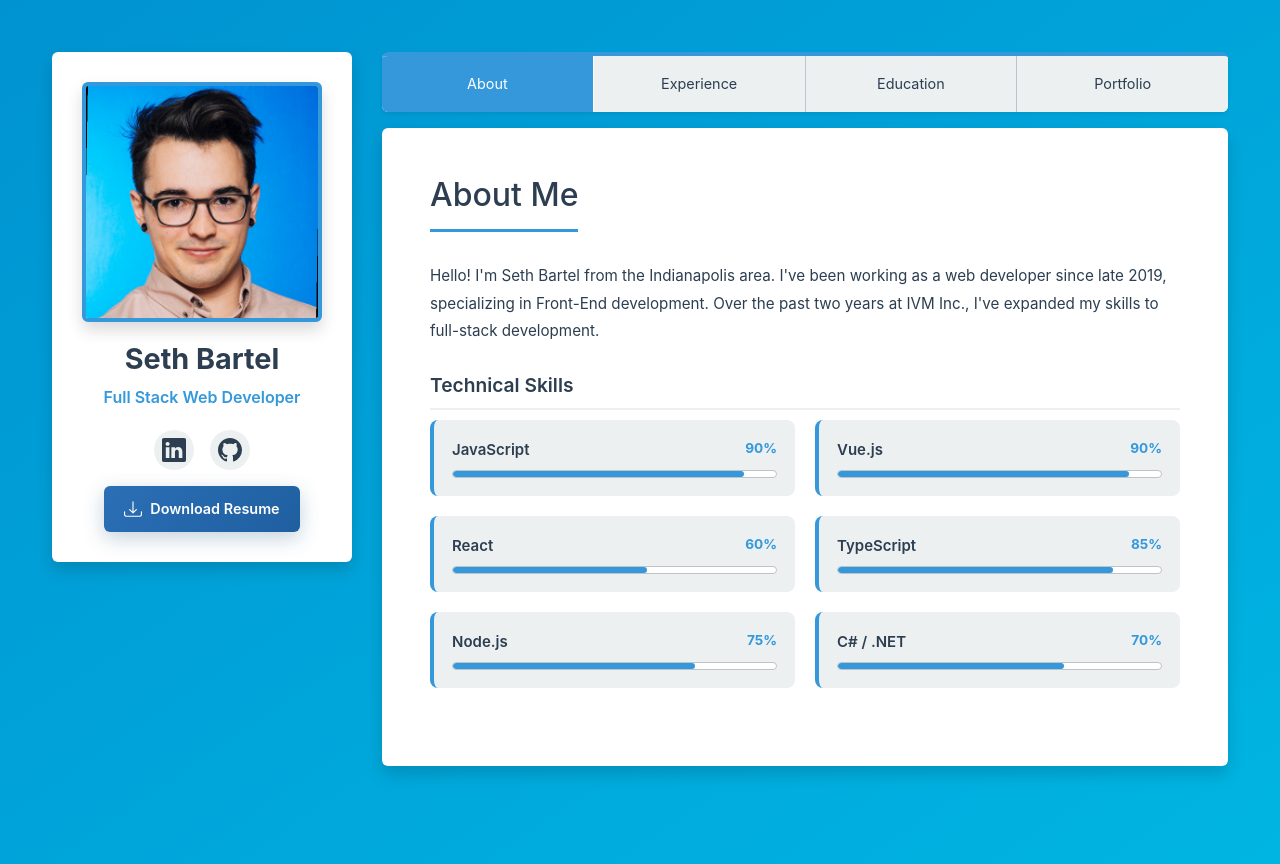
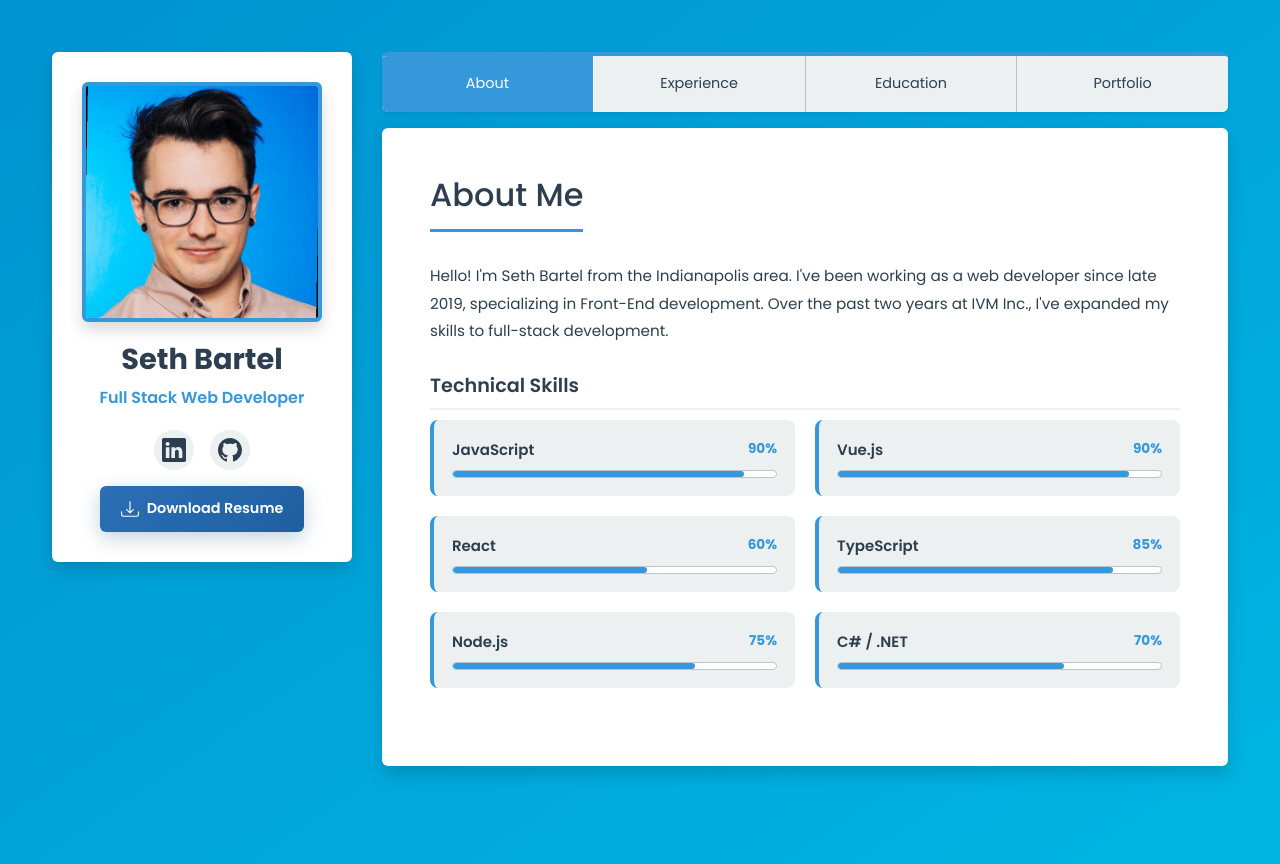
Before and after one commit to slabbylabby/vue-resume-app, a Vue app: page / in a window 1280 px wide. Built offline with nearby package versions, Linux system fonts and the light colour scheme.

Commit message:
font change

```diff
--- a/index.html
+++ b/index.html
@@ -5,6 +5,12 @@
     <link rel="icon" href="/favicon.ico" />
     <meta name="viewport" content="width=device-width, initial-scale=1.0" />
     <meta name="referrer" content="no-referrer" />
+    <link rel="preconnect" href="https://fonts.googleapis.com" />
+    <link rel="preconnect" href="https://fonts.gstatic.com" crossorigin />
+    <link
+      href="https://fonts.googleapis.com/css2?family=Poppins:wght@300;400;500;600;700&family=Raleway:wght@400;500;600;700&display=swap"
+      rel="stylesheet"
+    />
     <title>Seth Bartel</title>
   </head>
   <body>
--- a/src/components/SkillItem.vue
+++ b/src/components/SkillItem.vue
@@ -11,13 +11,18 @@
 </template>
 
 <script lang="ts">
+interface Skill {
+  name: string
+  level: number
+}
+
 export default {
   name: 'SkillItem',
   props: {
     skill: {
       type: Object,
       required: true,
-      validator: (skill: any) => {
+      validator: (skill: Skill) => {
         return skill.name && skill.level !== undefined
       },
     },
--- a/src/styles/global.css
+++ b/src/styles/global.css
@@ -48,7 +48,7 @@
     background-color 0.5s;
   line-height: 1.6;
   font-family:
-    Inter,
+    'Poppins',
     -apple-system,
     BlinkMacSystemFont,
     'Segoe UI',
```
